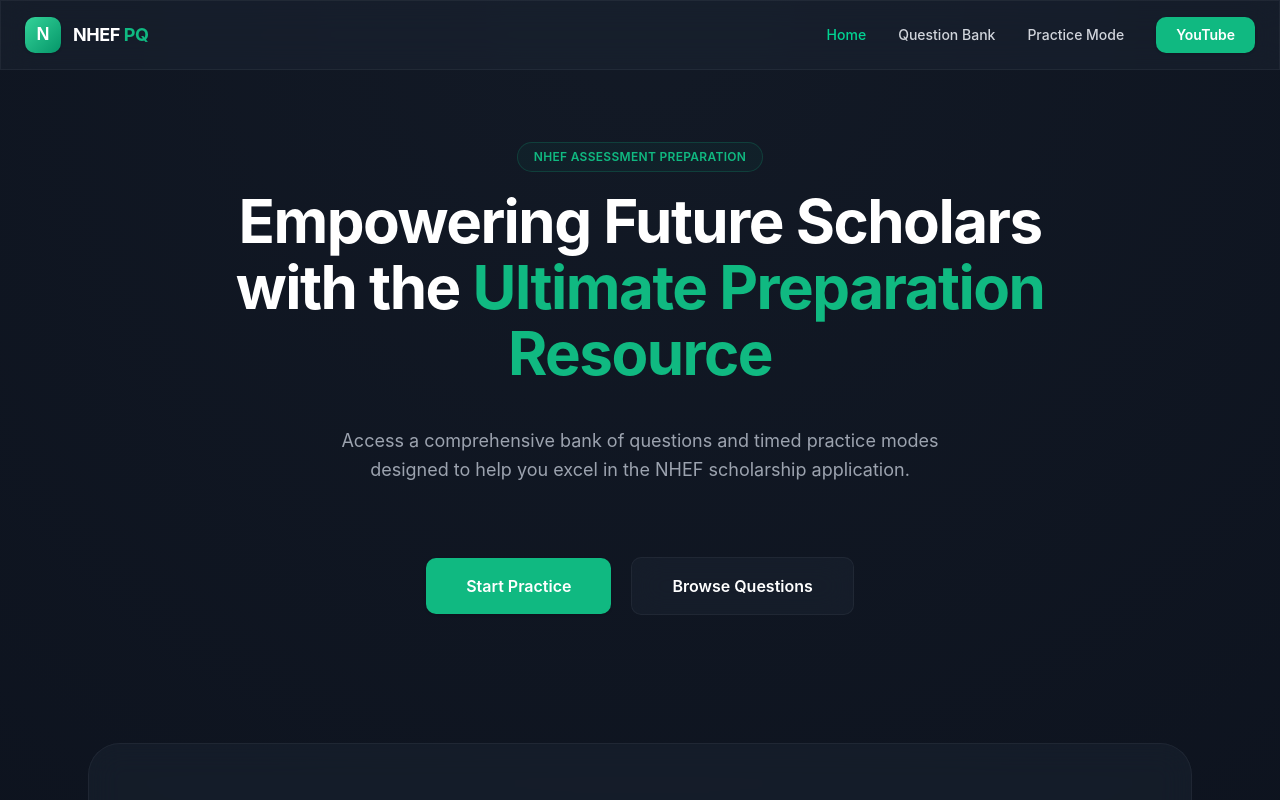
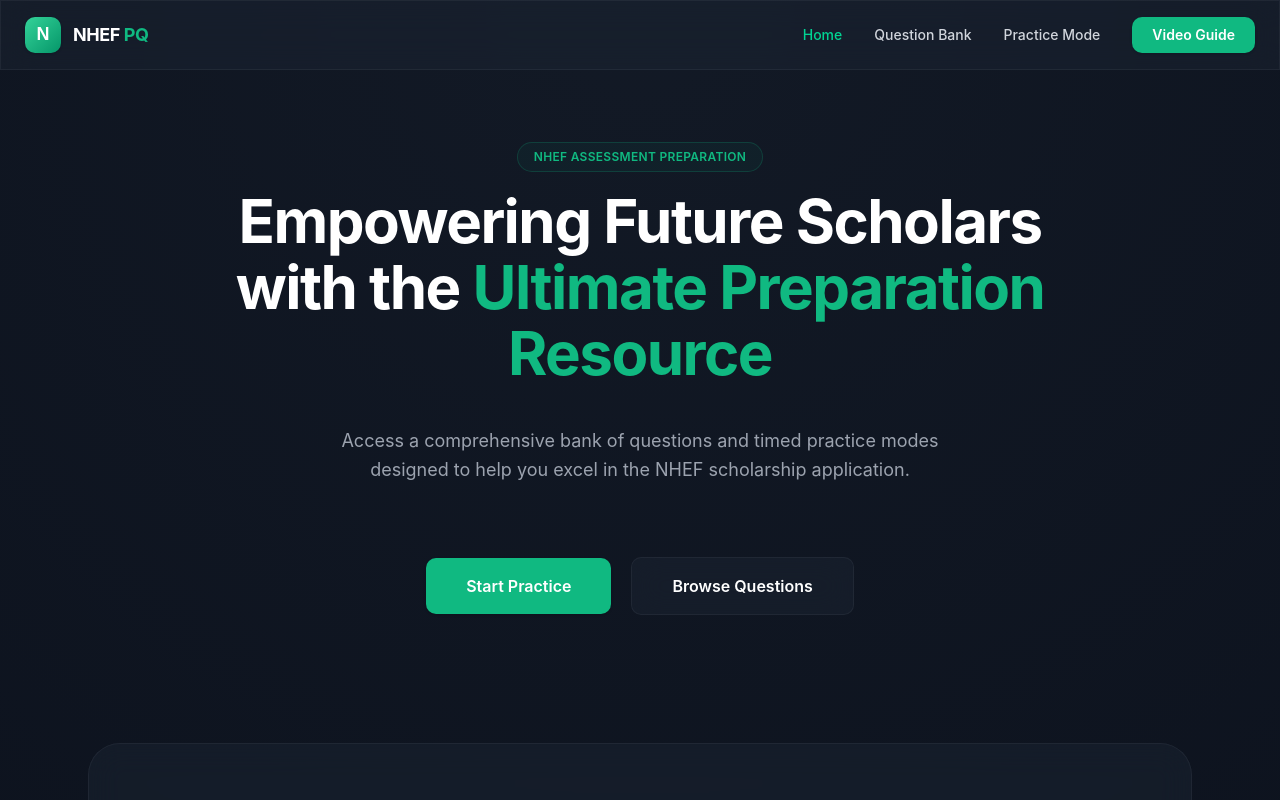
Before and after one commit to DevMarkson/NHEF-PQ, a Next.js app: page / in a window 1280 px wide. Shown: the top 800 px of the page. Built offline with nearby package versions, Linux system fonts and the light colour scheme; grey boxes are pictures that could not be loaded.

Commit message:
feat: implement home page and responsive navigation component

```diff
--- a/src/app/page.tsx
+++ b/src/app/page.tsx
@@ -39,7 +39,7 @@ export default function Home() {
             <iframe
               width="100%"
               height="100%"
-              src="https://www.youtube.com/embed/hhEamn4XlFw?start=224"
+              src="https://www.youtube.com/embed/hhEamn4XlFw?start=223"
               title="YouTube video player"
               frameBorder="0"
               allow="accelerometer; autoplay; clipboard-write; encrypted-media; gyroscope; picture-in-picture; web-share"
@@ -60,7 +60,7 @@ export default function Home() {
                 Watch this guide by <span className="text-white font-semibold">NHEF UI Scholars 2025</span> that focuses on preparing effectively for the NHEF aptitude test, breaking down the structure, expectations, and practical strategies needed to perform well.
               </p>
               <a
-                href="https://www.youtube.com/watch?v=hhEamn4XlFw&t=224s"
+                href="https://www.youtube.com/watch?v=hhEamn4XlFw&t=223s"
                 target="_blank"
                 rel="noopener noreferrer"
                 className="inline-flex items-center gap-2 text-brand-500 font-semibold text-sm hover:underline"
--- a/src/components/Navbar.tsx
+++ b/src/components/Navbar.tsx
@@ -45,12 +45,12 @@ export default function Navbar() {
             </Link>
           ))}
           <a
-            href="https://www.youtube.com/@DevMarkson"
+            href="https://www.youtube.com/watch?v=hhEamn4XlFw&t=223s"
             target="_blank"
             rel="noopener noreferrer"
-            className="px-5 py-2 bg-brand-500 hover:bg-brand-600 text-white text-sm font-semibold rounded-md transition-all active:scale-[0.98] shadow-sm"
+            className="px-5 py-2 bg-brand-500 hover:bg-brand-600 text-white text-sm font-semibold rounded-md transition-all active:scale-[0.98] shadow-sm text-center"
           >
-            YouTube
+            Video Guide
           </a>
         </div>
 
@@ -94,7 +94,7 @@ export default function Navbar() {
             <div className="pt-8 border-t border-white/10 space-y-6">
               <span className="text-[10px] font-bold text-brand-500 uppercase tracking-widest opacity-50">Community</span>
               <a
-                href="https://www.youtube.com/@DevMarkson"
+                href="https://www.youtube.com/watch?v=hhEamn4XlFw&t=223s"
                 target="_blank"
                 rel="noopener noreferrer"
                 className="flex items-center justify-center w-full px-4 py-4 bg-brand-500 hover:bg-brand-600 text-white font-bold rounded-lg transition-all shadow-lg shadow-brand-500/20"
```
